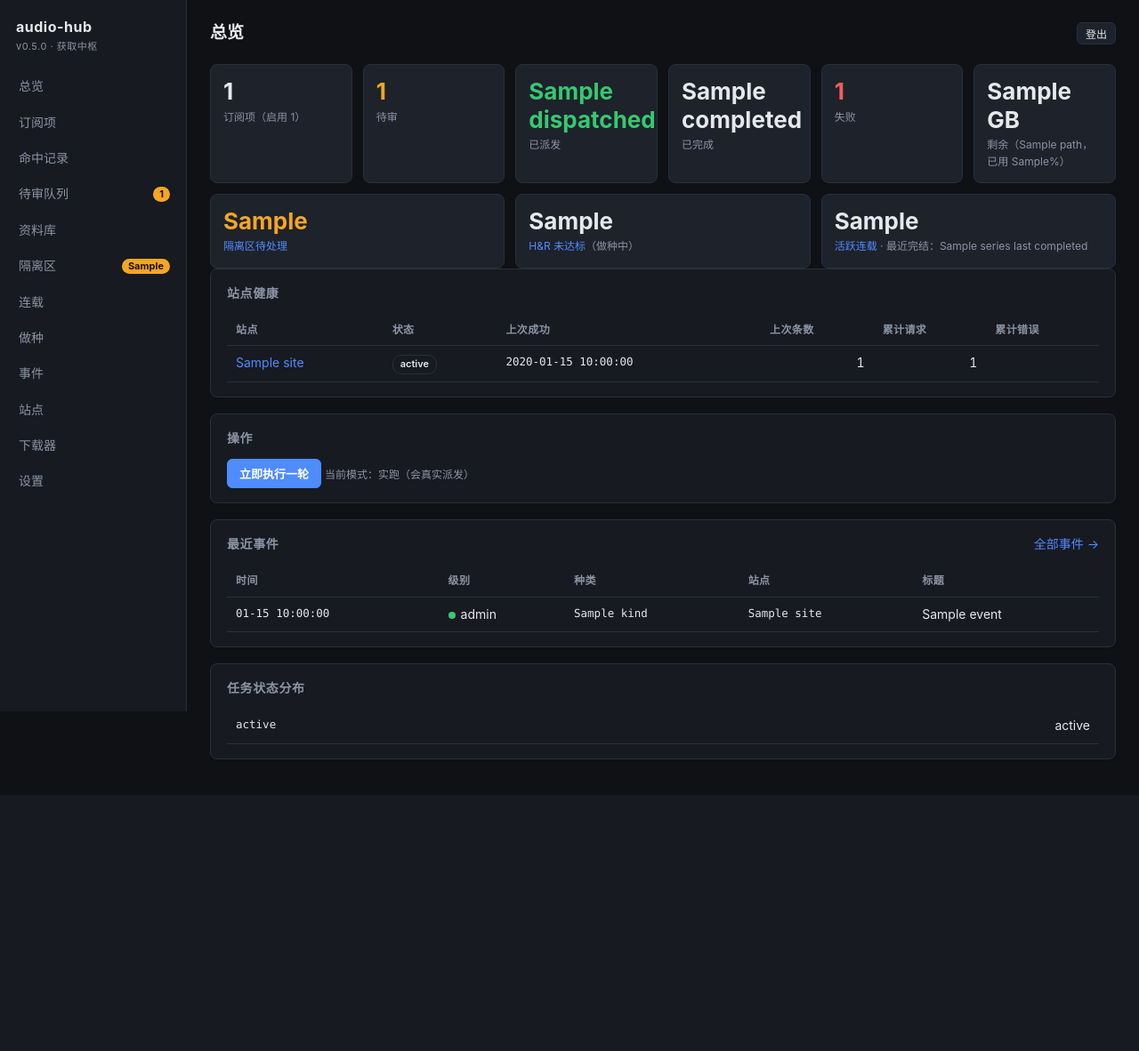
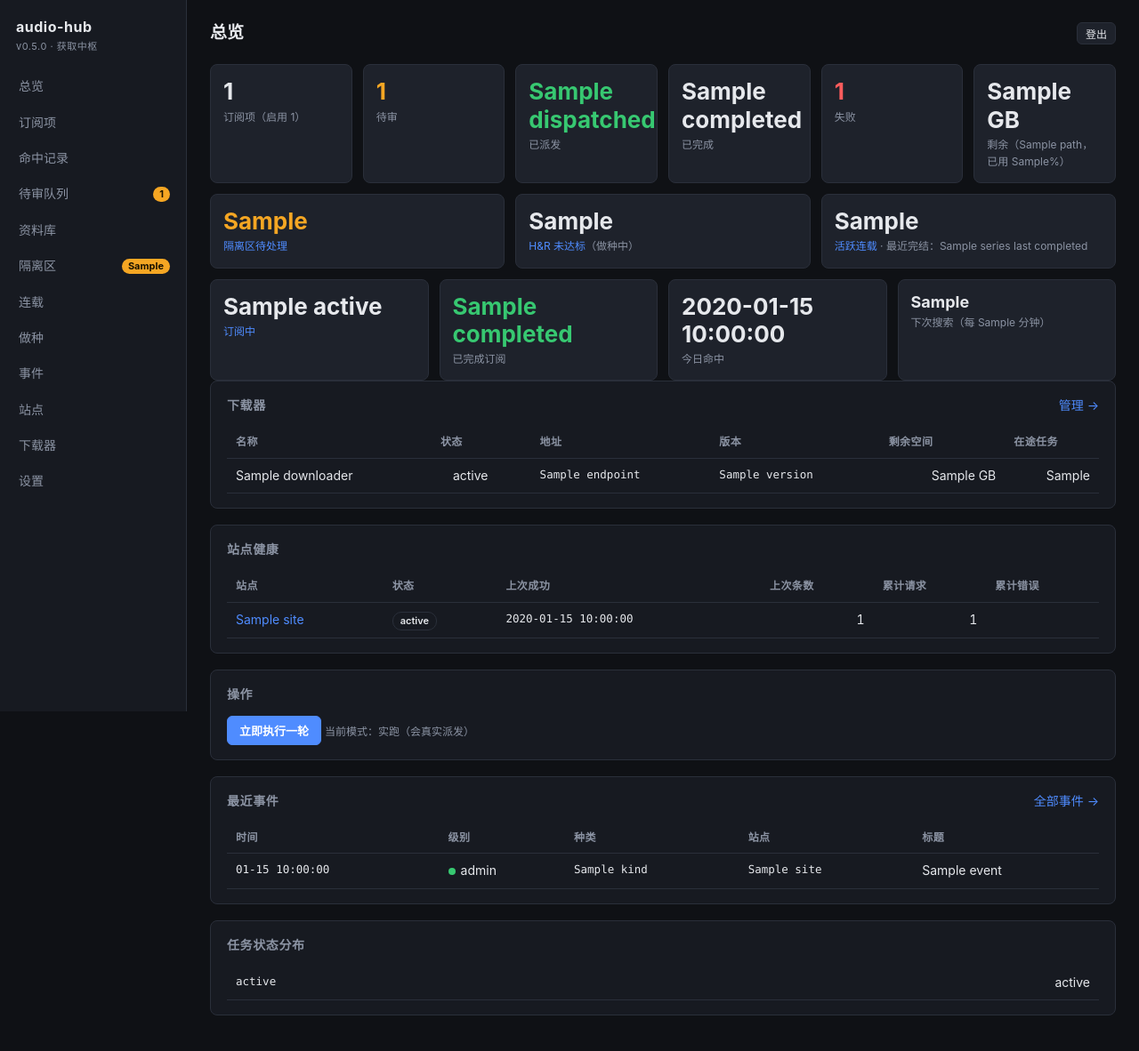
Before and after one commit to OneFlatWhite/audio-hub, a FastAPI app: template src/audio_hub/web/templates/dashboard.html in a window 1280 px wide. Shown: the whole page at 89% size. Before the commit the page ends 854 px from the top, so only its background shows below. Run offline with FastAPI, Linux system fonts and the light colour scheme; the template is opened without the code that fills it: most values are stand-ins (such as "Sample title", 1, 10 or a date in 2020); parts of the project's set-up code (start-up, migrations or seed data) failed here and were passed over.

Commit message:
fix(dashboard): 实现 _downloader_cards/_subscription_overview，修复总览 500
v0.6 波次在 routes_pages.py 调用了两个从未实现的函数，导致 /dashboard
必然 NameError，125 个集成测试经 _csrf() 辅助函数级联失败。

- 新增 _downloader_cards：downloaders 表 + last_test_json → 每台状态卡
- 新增 _subscription_overview：复用 repo 订阅概览四查询（订阅中/今日命中/下次搜索）
- dashboard.html 补「订阅概览」卡片行与「下载器」面板（空库渲染空态）
- ruff --fix：清理 routes_pages 未用导入、timeutil 失效 noqa

测试 941：125 failed → 16 failed（其余 16 个为 v0.5 旧调度器断言，另行迁移）

```diff
--- a/src/audio_hub/timeutil.py
+++ b/src/audio_hub/timeutil.py
@@ -81,7 +81,7 @@ def parse_site_datetime(value: str) -> datetime | None:
         try:
             # 刻意解析为 naive：站点时间串无时区标记，下一行按 SITE_TZ 补全。
             # 若在此处带 %z 反而无法解析这类字符串。
-            naive = datetime.strptime(s[:26], fmt)  # noqa: DTZ007
+            naive = datetime.strptime(s[:26], fmt)
         except ValueError:
             continue
         return naive.replace(tzinfo=SITE_TZ).astimezone(UTC)
--- a/src/audio_hub/web/templates/dashboard.html
+++ b/src/audio_hub/web/templates/dashboard.html
@@ -33,6 +33,44 @@
       {%- if series_last_completed %} · 最近完结：<span title="{{ series_last_completed.name }}">{{ series_last_completed.name }}</span>
       {%- else %} · 尚无完结连载{% endif %}</div>
   </div>
+</div>
+
+{# ── v0.6 卡片：订阅概览。命中含待审 / 被拒（都是「发现了候选」）。 #}
+<div class="cards" style="margin-top:12px">
+  <div class="card"><div class="n">{{ subs.active }}</div><div class="l"><a href="/watchlist">订阅中</a></div></div>
+  <div class="card ok"><div class="n">{{ subs.completed }}</div><div class="l">已完成订阅</div></div>
+  <div class="card"><div class="n">{{ subs.today_hits }}</div><div class="l">今日命中</div></div>
+  <div class="card">
+    <div class="n" style="font-size:18px">
+      {%- if subs.pending_search %}即将
+      {%- elif subs.next_search_local %}{{ subs.next_search_local }}
+      {%- else %}—{% endif %}
+    </div>
+    <div class="l">下次搜索（每 {{ subs.interval_minutes }} 分钟）</div>
+  </div>
+</div>
+
+<div class="panel">
+  <h2>下载器 <a href="/downloaders" style="float:right;text-transform:none;letter-spacing:0;font-weight:400">管理 →</a></h2>
+  <table>
+    <thead><tr><th>名称</th><th>状态</th><th>地址</th><th>版本</th>
+      <th class="num">剩余空间</th><th class="num">在途任务</th></tr></thead>
+    <tbody>
+    {% for d in downloaders %}
+      <tr>
+        <td>{{ d.name }}{% if d.is_default %} <span class="hint">默认</span>{% endif %}</td>
+        <td><span class="dot {{ d.state }}"></span>{{ d.state_label }}
+          {%- if d.state == 'err' and d.error %} <span class="hint" title="{{ d.error }}">{{ d.error }}</span>{% endif %}</td>
+        <td class="mono">{{ d.endpoint }}</td>
+        <td class="mono">{{ d.version or '—' }}</td>
+        <td class="num">{{ d.free_gb ~ ' GB' if d.free_gb is not none else '—' }}</td>
+        <td class="num">{{ d.active_tasks }}</td>
+      </tr>
+    {% else %}
+      <tr><td colspan="6" class="empty">尚无下载器，<a href="/downloaders">去下载器中心添加</a></td></tr>
+    {% endfor %}
+    </tbody>
+  </table>
 </div>
 
 <div class="panel">
```
Also changed, not shown: src/audio_hub/web/routes_pages.py (+52 -1 lines).
